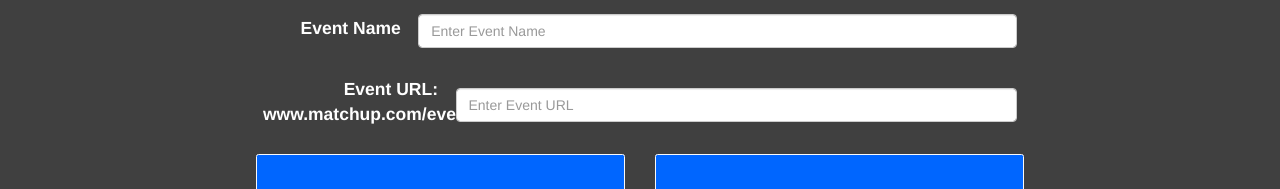
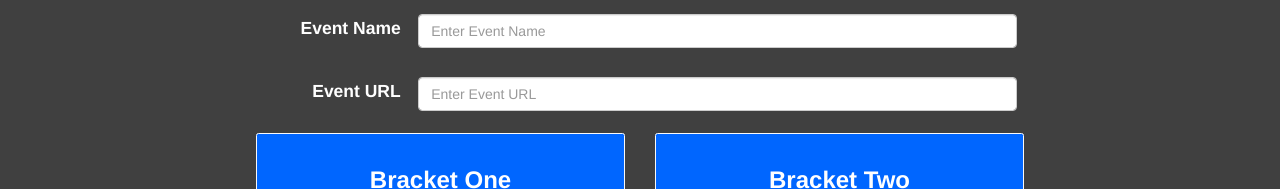
Before and after one commit to C-Dahr/matchup, a Vue app in the folder client/: page /createEvent in a window 1280 px wide. Shown: the part 331-520 px from the top of the page. Built offline with nearby package versions, Linux system fonts and the light colour scheme; no server answers; sample sign-in values are in the browser's storage.

Commit message:
Added similar styling to url field and name field on event form

```diff
--- a/client/src/views/CreateEvent.vue
+++ b/client/src/views/CreateEvent.vue
@@ -12,15 +12,15 @@
     </div>
     <div class="d-flex justify-content-center">
       <form @submit="onSubmit" method="post" class="event-form">
-            <div id="event-input" class="form-group d-flex justify-content-center">
+            <div class="event-input form-group d-flex justify-content-center">
               <label class="form-label">Event Name</label>
               <input class="form-control" type="text"
               name="eventname" v-model="eventForm.event_name"
               required placeholder="Enter Event Name"/>
               <span class="Error"></span>
             </div>
-            <div id="event-url-input" class="form-group d-flex justify-content-center">
-              <label class="form-label">Event URL: www.matchup.com/event/</label>
+            <div class="event-input form-group d-flex justify-content-center">
+              <label class="form-label">Event URL</label>
               <input class="form-control" type="text"
               name="eventurl" v-model="eventForm.event_url"
               required placeholder="Enter Event URL"/>
@@ -202,7 +202,7 @@ export default {
 .text-warning {
     text-decoration: underline;
 }
-#event-input {
+.event-input {
   max-width: 800px;
 }
 
```
